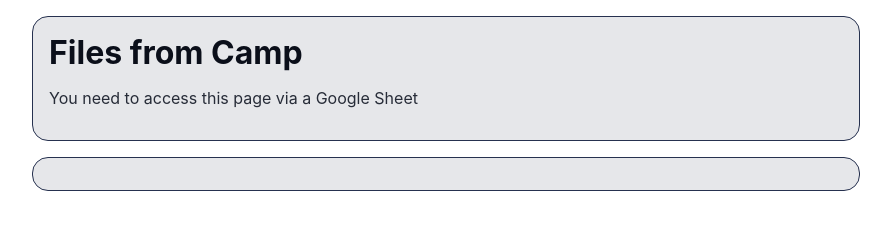
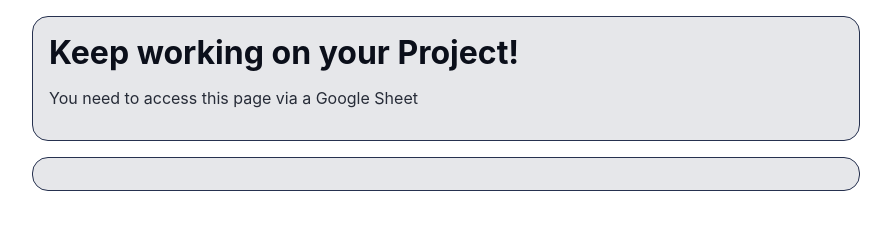
Before and after one commit to BhavnoorSaroya/s3-fileshare-base, a website: page public/browser.html in a window 1280 px wide. Shown: the whole page, without its empty margins (194-1085 px from the left). Drawn offline with Linux system fonts and the light colour scheme; no server answers.

Commit message:
add user friendly title

```diff
--- a/public/browser.html
+++ b/public/browser.html
@@ -9,7 +9,7 @@
   <body>
     <div class="container">
       <div class="panel chrome">
-        <h1>Files from Camp</h1>
+        <h1>Keep working on your Project!</h1>
         <p id="nsLabel"></p>
       </div>
 
--- a/public/browser.js
+++ b/public/browser.js
@@ -3,6 +3,8 @@
   document.getElementById("nsLabel").textContent = "You need to access this page via a Google Sheet";
 } else {
   document.getElementById("nsLabel").textContent = `QR code ${id}`;
+  document.getElementById("nsLabel").style.display =  'none';
+
 }
 
 const fileList = document.getElementById("fileList");
```
